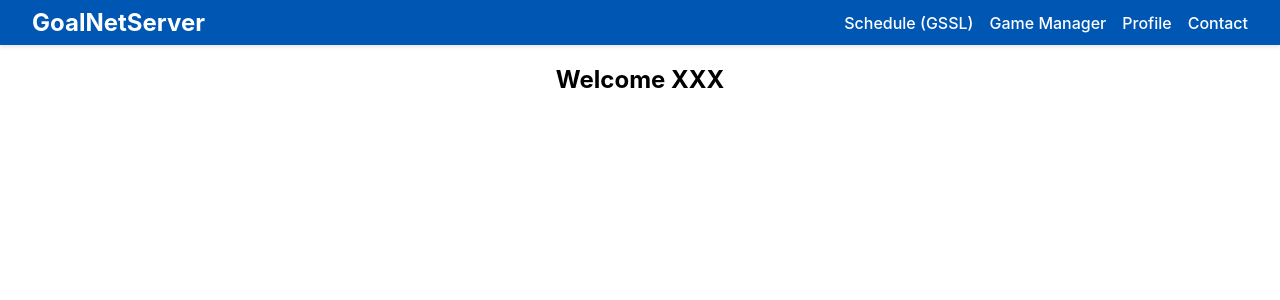
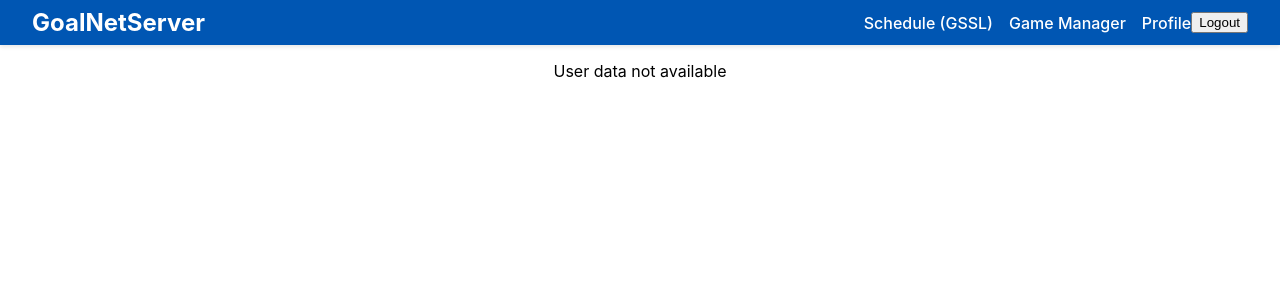
Before and after one commit to Micjoey/SoccerWebsite, a React (Create React App) app: page /profile in a window 1280 px wide. Shown: the top 300 px of the page. Built offline with nearby package versions, Linux system fonts and the light colour scheme; sample sign-in values are in the browser's storage.

Commit message:
Feature(Login): check to see if user is logged in\nHeader.tsx;login.js;logout.js;profile.js

```diff
--- a/src/components/Header/Header.tsx
+++ b/src/components/Header/Header.tsx
@@ -2,8 +2,10 @@ import React from "react";
 import "./Header.scss";
 import ContactLink from "./Contact";
 import { logout } from "../LoginFlow/logout";
+import getAuthorizationHeaders from "../LoginFlow/authorizeJwtToken";
 
 const Header: React.FC = () => {
+  console.log(getAuthorizationHeaders());
   return (
     <header className="header">
       <div className="brand-container">
@@ -12,6 +14,7 @@ const Header: React.FC = () => {
         </a>
       </div>
       <nav className="navbar">
+        <div>
           <a href="/schedule" className="nav-link">
             Schedule (GSSL)
           </a>
@@ -21,8 +24,11 @@ const Header: React.FC = () => {
           <a href="/profile" className="nav-link">
             Profile
           </a>
-        {}
-        <ContactLink />
+        </div>
+        {Object.keys(getAuthorizationHeaders()).length ? (
+          <button onClick={() => logout()}>Logout</button>
+        ) : null}
+        {/* <ContactLink /> */}
       </nav>
     </header>
   );
--- a/src/components/LoginFlow/Login/login.js
+++ b/src/components/LoginFlow/Login/login.js
@@ -2,10 +2,12 @@ import React, { useState } from "react";
 import { Form, Button } from "react-bootstrap";
 import { Link } from "react-router-dom";
 import "./login.scss";
+import { useUser } from "../../Profile/UserContext";
 
 const LoginScreen = () => {
   const [email, setEmail] = useState("");
   const [password, setPassword] = useState("");
+  const { setUser } = useUser(); // Access setUser from the context
 
   const handleSubmit = async (e) => {
     e.preventDefault();
@@ -21,12 +23,12 @@ const LoginScreen = () => {
         const data = await response.json();
         const { token, user } = data;
         sessionStorage.setItem("authToken", token);
-        // Update user state or navigate to a protected route
-        console.log(user);
-        if (user) {
-          window._soccerwebapp__user = user;
-          window.location = "/";
-        }
+
+        // Set the user data in the context
+        setUser(user);
+
+        // Redirect to the profile page
+        window.location = "/profile";
       } else {
         console.error("Authentication failed");
       }
--- a/src/components/LoginFlow/logout.js
+++ b/src/components/LoginFlow/logout.js
@@ -1,11 +1,5 @@
-import getAuthorizationHeaders from "./authorizeJwtToken";
-
 export const logout = () => {
   // Clear the "authToken" from sessionStorage
   sessionStorage.removeItem("authToken");
   window.location = "/login";
 };
-
-export const isLoggedIn = () => {
-  const hasJWTtoken = !!getAuthorizationHeaders();
-};
--- a/src/components/Profile/profile.js
+++ b/src/components/Profile/profile.js
@@ -1,17 +1,20 @@
-import React, { useState, useEffect } from "react";
-import {
-  Container,
-  Row,
-  Col,
-  Button,
-  Form,
-  Table,
-  Dropdown,
-} from "react-bootstrap";
+import React from "react";
+import { useUser } from "./UserContext"; // Import the useUser hook
+import { Container, Row, Col } from "react-bootstrap";
 
 const Profile = () => {
-  const [user, setUser] = useState();
-  return <h2>Welcome XXX</h2>;
+  const { user } = useUser(); // Use the useUser hook to access user data
+
+  return (
+    <Container>
+      <Row>
+        <Col>
+          {user ? <h2>Welcome {user.name}</h2> : <p>User data not available</p>}
+        </Col>
+      </Row>
+      {/* ... rest of your profile component */}
+    </Container>
+  );
 };
 
 export default Profile;
```
Lines whose indentation alone changed are shown as unchanged.
